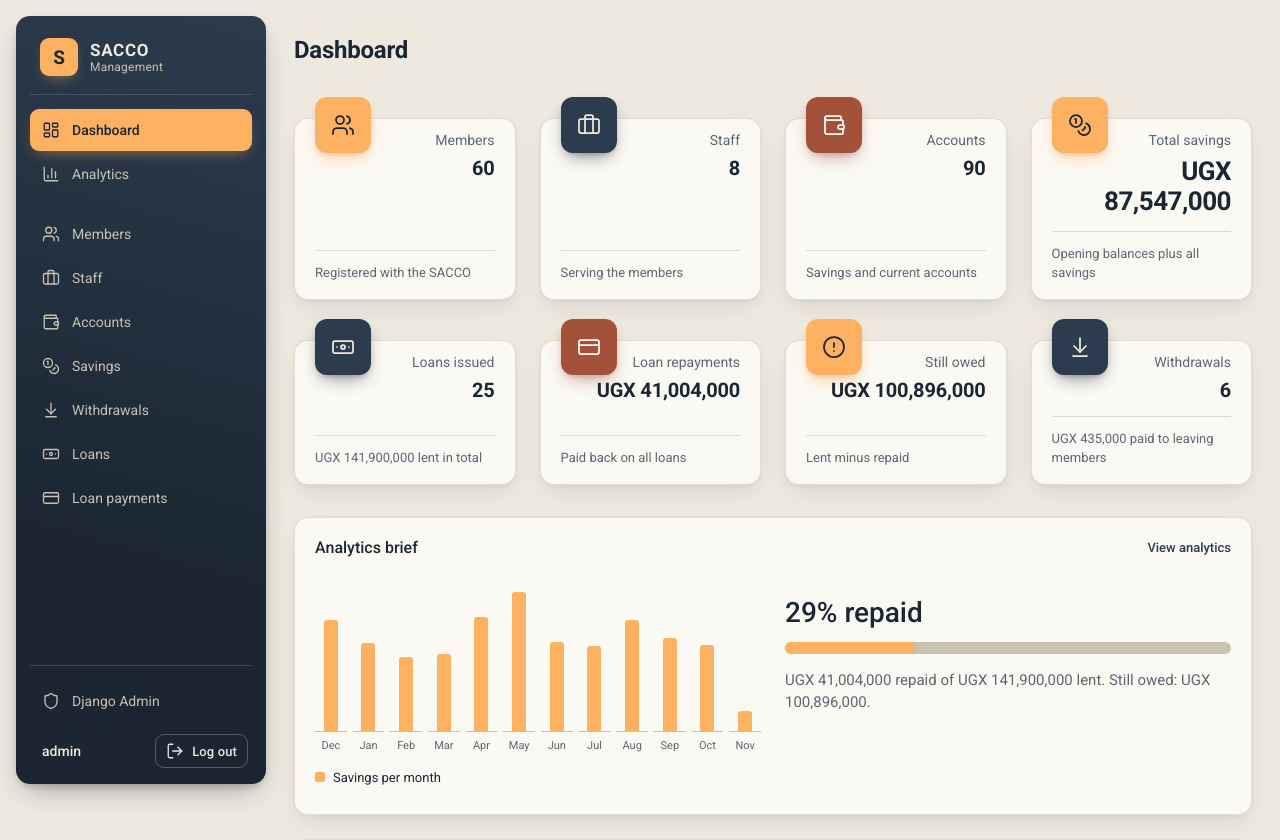
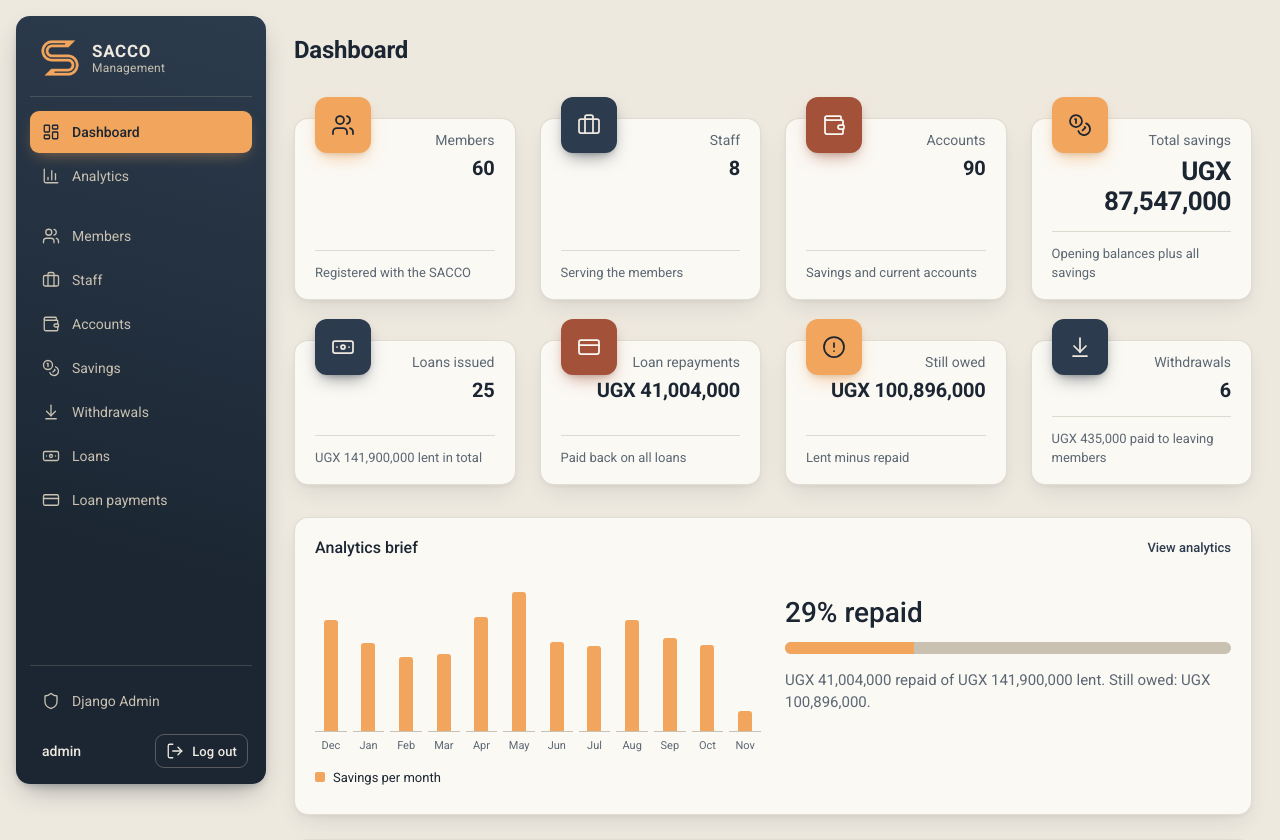
Before and after one commit to Al-Farhan-Seg/sacco-web-app, a Django app: page / in a window 1280 px wide. Shown: the top 840 px of the page. Run offline with Django 5.2, Linux system fonts and the light colour scheme; a user stored in the database is signed in; data comes from the database, SQL or seed files in the repository.

Commit message:
Add S logo as sidebar mark and favicon; soften the orange
Replace the boxed S tile with a transparent PNG logo on the sidebar and
login page, use it as the favicon on every app page, and lower the
orange from #FFB162 to #F2A55C.

```diff
--- a/core/tests.py
+++ b/core/tests.py
@@ -81,7 +81,7 @@ STATIC_DIR = settings.BASE_DIR / "static"
 TEMPLATES_DIR = settings.BASE_DIR / "templates"
 PALETTE = [
     "#EEE9DF", "#FBF9F4", "#C9C1B1", "#1B2632",
-    "#2C3B4D", "#FFB162", "#A35139", "#5B6773",
+    "#2C3B4D", "#F2A55C", "#A35139", "#5B6773",
 ]
 OLD_CSS = [
     "account.css", "index.css", "loan-payment.css", "loan.css", "login.css",
--- a/static/css/app.css
+++ b/static/css/app.css
@@ -6,7 +6,7 @@
   --oatmeal: #C9C1B1;        /* lines */
   --abyssal: #1B2632;        /* sidebar and text */
   --fantastic: #2C3B4D;      /* secondary tiles */
-  --flame: #FFB162;          /* primary buttons and current page */
+  --flame: #F2A55C;          /* primary buttons and current page */
   --truffle: #A35139;        /* delete and errors only */
   --muted: #5B6773;          /* secondary text */
 
@@ -173,19 +173,11 @@ textarea {
   text-decoration: none;
 }
 
-.brand-tile {
-  display: grid;
-  place-items: center;
-  width: 38px;
-  height: 38px;
+.brand-logo {
+  display: block;
+  width: 40px;
+  height: 40px;
   flex: none;
-  border-radius: var(--radius-control);
-  background: var(--flame);
-  color: var(--abyssal);
-  font-size: 19px;
-  font-weight: 700;
-  line-height: 1;
-  box-shadow: 0 6px 14px -6px rgb(255 177 98 / 0.6);
 }
 
 .brand-text {
@@ -242,7 +234,7 @@ textarea {
   background: var(--flame);
   color: var(--abyssal);
   font-weight: 500;
-  box-shadow: 0 6px 16px -6px rgb(255 177 98 / 0.55);
+  box-shadow: 0 6px 16px -6px rgb(242 165 92 / 0.55);
 }
 
 .nav-bottom {
@@ -444,7 +436,7 @@ textarea {
 }
 
 .tag-accent {
-  background: rgb(255 177 98 / 0.35);
+  background: rgb(242 165 92 / 0.35);
   color: var(--abyssal);
 }
 
@@ -478,7 +470,7 @@ textarea {
 .btn-primary {
   background: var(--flame);
   color: var(--abyssal);
-  box-shadow: 0 6px 14px -6px rgb(255 177 98 / 0.7), 0 2px 4px -2px rgb(27 38 50 / 0.15);
+  box-shadow: 0 6px 14px -6px rgb(242 165 92 / 0.7), 0 2px 4px -2px rgb(27 38 50 / 0.15);
 }
 
 .btn-primary:hover {
@@ -901,10 +893,9 @@ textarea {
     border-bottom: 0;
   }
 
-  .brand-tile {
+  .brand-logo {
     width: 34px;
     height: 34px;
-    font-size: 17px;
   }
 
   .user {
@@ -1070,7 +1061,7 @@ textarea {
 .stat-tile-flame {
   background: var(--flame);
   color: var(--abyssal);
-  box-shadow: 0 8px 18px -6px rgb(255 177 98 / 0.7), 0 3px 6px -3px rgb(27 38 50 / 0.25);
+  box-shadow: 0 8px 18px -6px rgb(242 165 92 / 0.7), 0 3px 6px -3px rgb(27 38 50 / 0.25);
 }
 
 .stat-tile-fantastic {
--- a/templates/base.html
+++ b/templates/base.html
@@ -4,6 +4,7 @@
     <meta charset="UTF-8">
     <meta name="viewport" content="width=device-width, initial-scale=1.0">
     <title>{% block title %}SACCO{% endblock %} · SACCO Management</title>
+    <link rel="icon" type="image/png" href="{% static 'img/logo.png' %}">
     <link rel="preconnect" href="https://fonts.googleapis.com">
     <link rel="preconnect" href="https://fonts.gstatic.com" crossorigin>
     <link rel="stylesheet" href="https://fonts.googleapis.com/css2?family=Roboto:wght@400;500;700&display=swap">
--- a/templates/partials/_sidebar.html
+++ b/templates/partials/_sidebar.html
@@ -1,6 +1,6 @@
-<aside class="sidebar">
+{% load static %}<aside class="sidebar">
   <a class="brand" href="/">
-    <span class="brand-tile" aria-hidden="true">S</span>
+    <img class="brand-logo" src="{% static 'img/logo.png' %}" alt="" width="40" height="40">
     <span class="brand-text">SACCO<small>Management</small></span>
   </a>
 
--- a/templates/registration/login.html
+++ b/templates/registration/login.html
@@ -4,6 +4,7 @@
     <meta charset="UTF-8">
     <meta name="viewport" content="width=device-width, initial-scale=1.0">
     <title>Sign in · SACCO Management</title>
+    <link rel="icon" type="image/png" href="{% static 'img/logo.png' %}">
     <link rel="preconnect" href="https://fonts.googleapis.com">
     <link rel="preconnect" href="https://fonts.gstatic.com" crossorigin>
     <link rel="stylesheet" href="https://fonts.googleapis.com/css2?family=Roboto:wght@400;500;700&display=swap">
@@ -11,7 +12,7 @@
   </head>
   <body class="auth">
     <main class="auth-card">
-      <span class="brand-tile" aria-hidden="true">S</span>
+      <img class="brand-logo" src="{% static 'img/logo.png' %}" alt="" width="40" height="40">
       <h1 class="auth-title">SACCO Management</h1>
       <p class="auth-sub">Administrator sign in</p>
 
```
Also changed, not shown: DESIGN.md (+2 -2 lines), PRODUCT.md (+1 -1 lines), .impeccable/design.json, .impeccable/surfaces/templates-base-html.md, static/img/logo.png (added).
